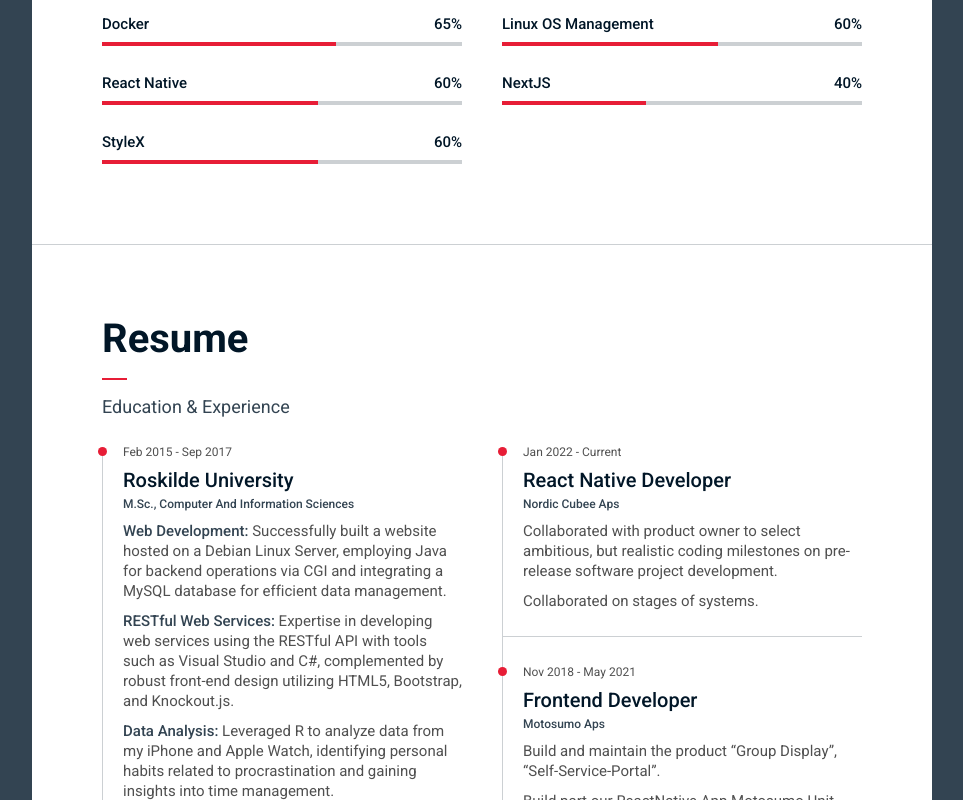
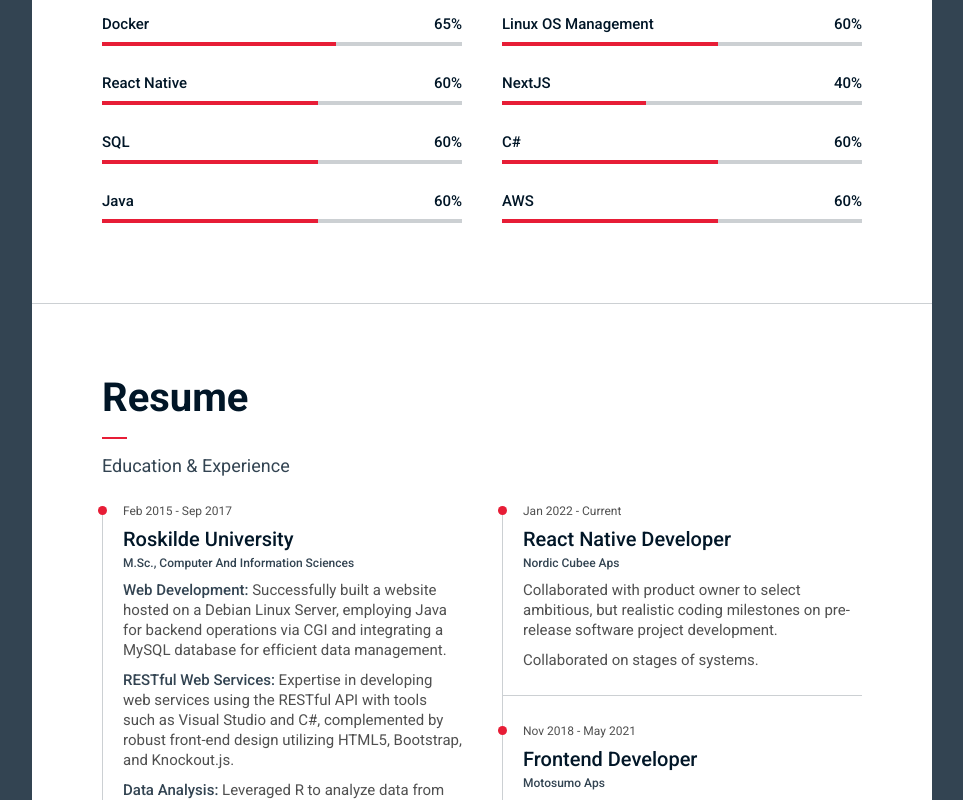
Before and after one commit to panpan31415/panpan-blog, a React (Create React App) app: page /#/ in a window 1280 px wide. Shown: the part 1220-2020 px from the top of the page, without its empty margins (308-1271 px from the left). Built offline with nearby package versions, Linux system fonts and the light colour scheme.

Commit message:
Add new skills and update education section

```diff
--- a/src/profile-data.ts
+++ b/src/profile-data.ts
@@ -44,7 +44,19 @@ export const skills: Skill[] = [
     value: 40,
   },
   {
-    name: "StyleX",
+    name: "SQL",
+    value: 60,
+  },
+  {
+    name: "C#",
+    value: 60,
+  },
+  {
+    name: "Java",
+    value: 60,
+  },
+  {
+    name: "AWS",
     value: 60,
   },
 ];
@@ -74,8 +86,6 @@ export const educations: EducationItem[] = [
     Front-end Programming: Proficient in HTML5, CSS3, jQuery, and jQuery Mobile. Experienced in developing hybrid applications.`,
       `
     CMS: Skilled in Drupal 7 and various other content management systems.`,
-      `
-    Grade average:above 7. `,
       `
     Academic Achievement: Maintained a grade average above 7, reflecting consistent academic excellence.`,
       `
```
